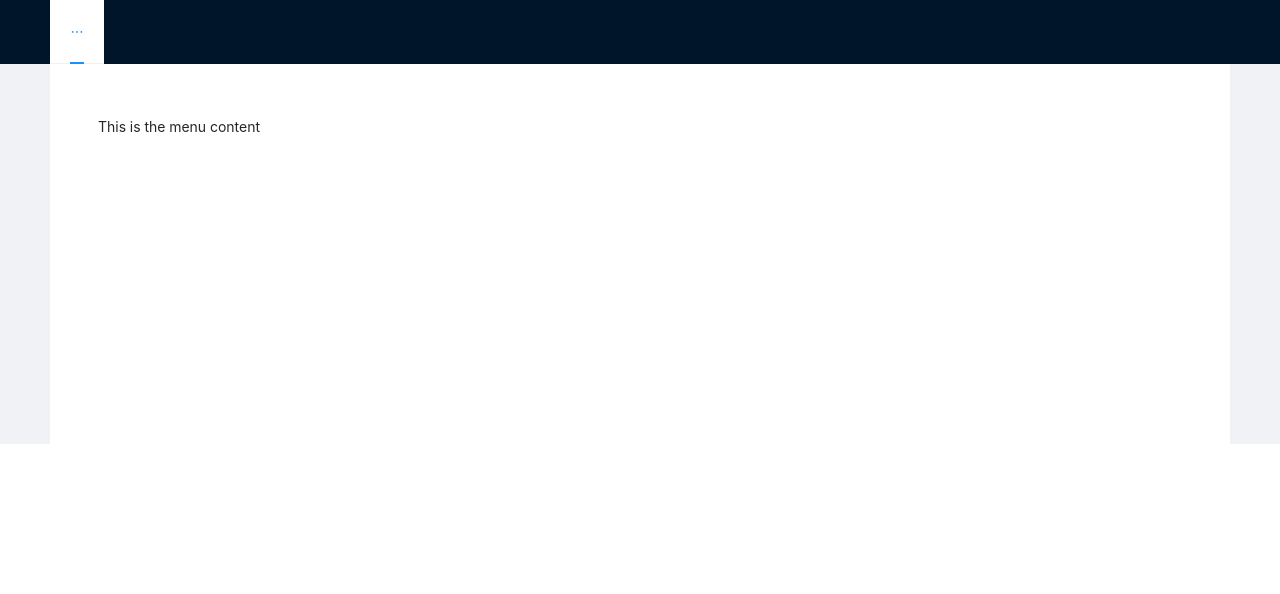
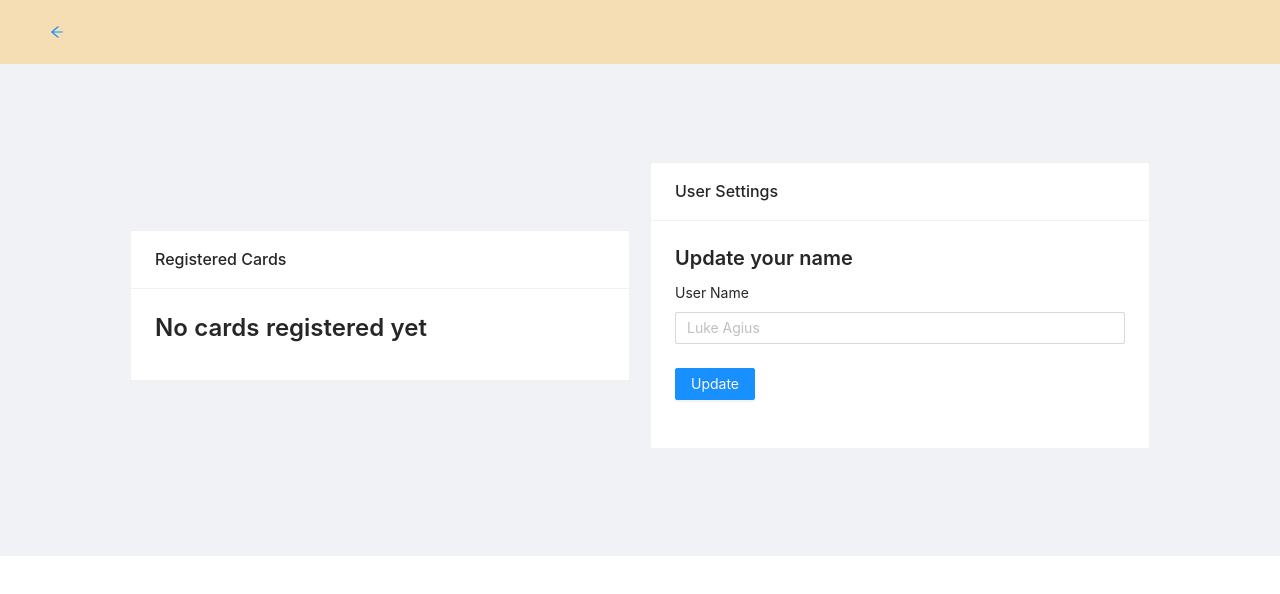
Before and after one commit to ScottOgi/asb-card-test, a React (Create React App) app in the folder card-tech-test/: page /MenuPage in a window 1280 px wide. Shown: the top 594 px of the page. Built offline with nearby package versions, Linux system fonts and the light colour scheme.

Commit message:
removed registered page, added burger and back arrow, changed cards to array and added section to change username and view cards

```diff
--- a/card-tech-test/src/navigation/nav-style.module.css
+++ b/card-tech-test/src/navigation/nav-style.module.css
@@ -3,10 +3,6 @@
   width: 120px;
   height: 31px;
   margin: 16px 24px 16px 0;
-}
-
-.site-layout .site-layout-background {
-  background: #fff;
 }
 
 [data-theme="dark"] .site-layout .site-layout-background {
--- a/card-tech-test/src/navigation/navigation.tsx
+++ b/card-tech-test/src/navigation/navigation.tsx
@@ -1,39 +1,37 @@
-import { Layout, Menu, Row, Col } from "antd"
-import { ArrowLeftOutlined } from '@ant-design/icons'
+import { Layout, Menu, Row, Col, PageHeader, Typography } from "antd"
+import { ArrowLeftOutlined, BackwardOutlined, MenuOutlined } from '@ant-design/icons'
 import { NavLink, Routes, Route, useLocation } from "react-router-dom"
 import RegisterCard from "../page/register-card-form"
 import MenuPage from "../page/menu"
 import css from './nav-style.module.css'
-import { RegisteredPage } from "../page/registered"
 
-const { Header, Content } = Layout
+const { Header, Content, Footer } = Layout
 
 const Navigation = () => {
+    let isMenuActive = useLocation().pathname === '/'
+
     return (
         <Layout>
             <Header
-                style={{
-                    position: 'fixed',
-                    zIndex: 1,
-                    width: '100%'
-                }}>
-                <Row justify='space-between'>
-                    <Col>
-                        <Menu mode='horizontal' defaultSelectedKeys={['1']}>
-                            <Menu.Item key='1'><NavLink to="/MenuPage">Menu</NavLink></Menu.Item>
-                        </Menu>
-                    </Col>
-                </Row>
+                style={{backgroundColor: 'wheat'}}>
+                    { isMenuActive ?
+                    <NavLink to={'/MenuPage'}><MenuOutlined /></NavLink> :
+                    <NavLink to={'/'}><ArrowLeftOutlined/></NavLink> }
             </Header>
+            <Layout>
             <Content className={css['site-layout']} style={{ padding: '0 50px', marginTop: 64 }}>
                 <div className={css['site-layout-background']} style={{ padding: 24, minHeight: 380 }}>
                     <Routes>
                         <Route path="/" element={<RegisterCard/>} />
                         <Route path="/MenuPage" element={<MenuPage />} />
-                        <Route path="/Registered" element={<RegisteredPage />} />
                     </Routes>
                 </div>
             </Content>
+            </Layout>
+            <Footer
+                style={{height:'100%'}}>
+
+            </Footer>
         </Layout>
     )
 }
--- a/card-tech-test/src/page/menu/index.tsx
+++ b/card-tech-test/src/page/menu/index.tsx
@@ -1,12 +1,63 @@
-import { PageHeader } from "antd"
-
+import { Form, Row, Card, Typography, Input, Button } from "antd"
+import { useContext } from "react"
+import { StateCtx } from "../../store"
+import { UPDATE } from "../../store/action"
+const { Title } = Typography
 
 export const MenuPage: React.FC = () => {
+    const { name, cards, dispatch } = useContext(StateCtx)
+
+    const onFinish = (values: any) => {
+        dispatch({
+            type: UPDATE,
+            name: values.name
+        })
+    }
 
     return (
-        <PageHeader>
-            This is the menu content
-        </PageHeader>
+        <Row justify='center' align='middle'>
+            {
+            cards.length == 0 ?
+            <Card title={"Registered Cards"} bordered={true} style={{ width: 500, margin: 10 }}>
+                <Typography>
+                    <Title level={3}>No cards registered yet</Title>
+                </Typography>
+            </Card> :
+            cards.map((card, index) => {
+                return <Card title={"Registered Card " + ++index} bordered={true} style={{ width: 500, margin: 10 }}>
+                    <Typography>
+                        <Title level={4}>Number: {card.number}</Title>
+                        <Title level={4}>CVC {card.cvc}</Title>
+                        <Title level={4}>Expiry {card.expiry}</Title>
+                    </Typography>
+                </Card>
+            })}
+
+            <Card title="User Settings" bordered={true} style={{ width: 500, margin: 10 }}>
+                <Typography>
+                    <Title level={4}>Update your name</Title>
+                </Typography>
+                <Form
+                    layout='vertical'
+                    name='login-form'
+                    className='login-form'
+                    initialValues={{remember:true}}
+                    onFinish={onFinish}>
+                    <Form.Item
+                        label="User Name"
+                        name="name"
+                        initialValue={ name || "" }
+                        >
+                        <Input type='text' placeholder='Luke Agius' />
+                    </Form.Item>
+                    <Form.Item>
+                        <Button type='primary' htmlType='submit'>
+                            Update
+                        </Button>
+                    </Form.Item>
+                </Form>
+            </Card>
+        </Row>
     )
 }
 
--- a/card-tech-test/src/page/register-card-form/index.tsx
+++ b/card-tech-test/src/page/register-card-form/index.tsx
@@ -1,12 +1,11 @@
-import { Row, Card, Typography, Form, Input, Button, DatePicker } from 'antd'
-import moment from 'moment'
+import { Row, Card, Typography, Form, Input, Button } from 'antd'
 import { useContext } from 'react'
 import { useNavigate } from 'react-router-dom'
 import { StateCtx } from '../../store'
 import { SUBMIT } from '../../store/action'
 
 export const RegisterCard: React.FC = () => {
-    const { name, card, dispatch } = useContext(StateCtx)
+    const { name, cards: card, dispatch } = useContext(StateCtx)
 
     const navigate = useNavigate()
 
@@ -16,7 +15,7 @@ export const RegisterCard: React.FC = () => {
             cvc: values.cvc,
             expiry: values.expiry
         }})
-        navigate("../registered", { replace: true })
+        navigate("../MenuPage", { replace: true })
     }
 
     const expiryFormat = 'YYYY/MM'
@@ -26,7 +25,7 @@ export const RegisterCard: React.FC = () => {
             <Card title="Card Register" bordered={true} style={{width:500}}>
                 <Typography>
                     <Typography.Title level={2}>
-                        Welcome {name}
+                        Welcome {name || 'User'}
                     </Typography.Title>
                 </Typography>
                 <Form
@@ -39,7 +38,6 @@ export const RegisterCard: React.FC = () => {
                         label="Credit card number"
                         name="ccNumber"
                         rules={[{required: true, message: 'Please input your credit card number.'}]}
-                        initialValue={card?.number}
                         >
                         <Input type='number' placeholder='Credit Card Number'/>
                     </Form.Item>
@@ -47,7 +45,6 @@ export const RegisterCard: React.FC = () => {
                         label="cvc"
                         name="cvc"
                         rules={[{required: true, message: 'Please input your credit card security number.'}]}
-                        initialValue={card?.cvc}
                         >
                         <Input type='number' placeholder='CVC'/>
                     </Form.Item>
@@ -55,9 +52,8 @@ export const RegisterCard: React.FC = () => {
                         label='Expiry'
                         name='expiry'
                         rules={[{required: true, message: 'Please input your credit card expiry.'}]}
-                        initialValue={card?.expiry}
                         >
-                        <DatePicker defaultValue={moment()} format={expiryFormat} picker='month' />
+                        <Input type='text' placeholder='MM/YY' maxLength={5}/>
                     </Form.Item>
                     <Form.Item>
                         <Button type='primary' htmlType='submit'>
--- a/card-tech-test/src/page/registered/index.tsx
+++ /dev/null
@@ -1,11 +0,0 @@
-import { Card, PageHeader } from 'antd'
-import React from 'react'
-
-export const RegisteredPage: React.FC = () => {
-
-    return (
-        <Card>
-            <PageHeader>Thanks for registering your card!</PageHeader>
-        </Card>
-    )
-}
--- a/card-tech-test/src/store/action.ts
+++ b/card-tech-test/src/store/action.ts
@@ -1,6 +1,8 @@
 import { Card } from "./startState";
 
 export const SUBMIT = 'SUBMIT'
+export const UPDATE = 'UPDATE'
 
 export type Action =
     | { type: typeof SUBMIT; card?: Card }
+    | { type: typeof UPDATE; name: string}
--- a/card-tech-test/src/store/reducer.ts
+++ b/card-tech-test/src/store/reducer.ts
@@ -1,12 +1,16 @@
 import produce from "immer";
-import { Action, SUBMIT } from "./action";
-import { GlobalState } from "./startState";
+import { Action, SUBMIT, UPDATE } from "./action";
+import { Card, GlobalState } from "./startState";
 
 export const Reducer = produce((draft: GlobalState, action: Action) => {
     switch (action.type) {
         case SUBMIT:
             console.log(action.card)
-            draft.card = action.card
+            draft.cards?.push(action.card as Card)
+            break
+
+        case UPDATE:
+            draft.name = action.name
             break
 
         default:
--- a/card-tech-test/src/store/startState.ts
+++ b/card-tech-test/src/store/startState.ts
@@ -2,18 +2,14 @@ import React from "react"
 import { Action } from "./action"
 
 export const startState: GlobalState = {
-    name: 'Luke Agius',
-    card: {
-        number: 123123,
-        expiry: undefined,
-        cvc: undefined
-    },
+    name: undefined,
+    cards: [],
     dispatch: (() => null) as React.Dispatch<Action>
 }
 
 export type GlobalState = {
     name?: string,
-    card?: Card,
+    cards: Card[],
     dispatch: React.Dispatch<Action>
 }
 
```
